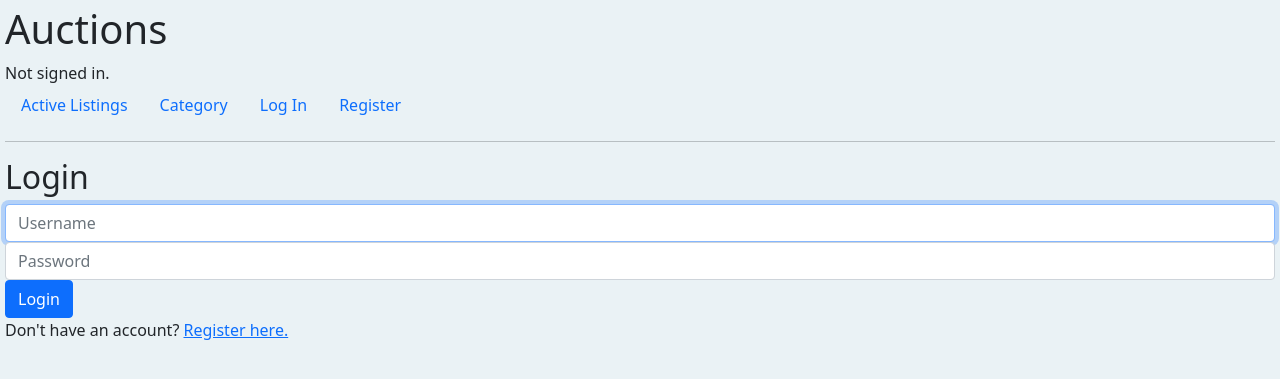
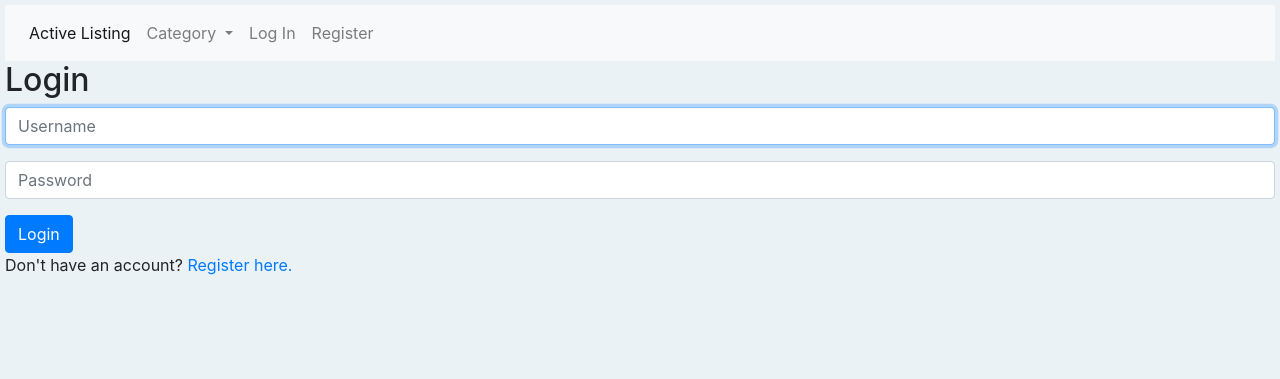
Before and after one commit to Commercewebapp/commerce, a Django app: a page that uses auctions/templates/auctions/layout.html in a window 1280 px wide. Shown: the top 379 px of the page. Run offline with Django 3.2, Linux system fonts and the light colour scheme; some libraries are stand-ins or nearby versions.

Commit message:
Redesign navigation bar

```diff
--- a/auctions/templates/auctions/layout.html
+++ b/auctions/templates/auctions/layout.html
@@ -7,47 +7,62 @@
     <meta charset="UTF-8">
     <meta content="width=device-width, initial-scale=1.0" name="viewport">
     <title>{% block title %}Auctions{% endblock %}</title>
-    <link href="https://cdn.jsdelivr.net/npm/bootstrap@5.0.0-beta1/dist/css/bootstrap.min.css" rel="stylesheet"
-        integrity="sha384-giJF6kkoqNQ00vy+HMDP7azOuL0xtbfIcaT9wjKHr8RbDVddVHyTfAAsrekwKmP1" crossorigin="anonymous">
     <link href="{% static 'auctions/styles.css' %}" rel="stylesheet">
     <link rel="shortcut icon" type="image/png" href="{% static 'favicon/jan.png' %}" />
+    <script src="https://code.jquery.com/jquery-3.2.1.slim.min.js" integrity="sha384-KJ3o2DKtIkvYIK3UENzmM7KCkRr/rE9/Qpg6aAZGJwFDMVNA/GpGFF93hXpG5KkN" crossorigin="anonymous"></script>
+    <script src="https://cdnjs.cloudflare.com/ajax/libs/popper.js/1.12.9/umd/popper.min.js" integrity="sha384-ApNbgh9B+Y1QKtv3Rn7W3mgPxhU9K/ScQsAP7hUibX39j7fakFPskvXusvfa0b4Q" crossorigin="anonymous"></script>
+    <script src="https://maxcdn.bootstrapcdn.com/bootstrap/4.0.0/js/bootstrap.min.js" integrity="sha384-JZR6Spejh4U02d8jOt6vLEHfe/JQGiRRSQQxSfFWpi1MquVdAyjUar5+76PVCmYl" crossorigin="anonymous"></script>
+    <link rel="stylesheet" href="https://maxcdn.bootstrapcdn.com/bootstrap/4.0.0/css/bootstrap.min.css" integrity="sha384-Gn5384xqQ1aoWXA+058RXPxPg6fy4IWvTNh0E263XmFcJlSAwiGgFAW/dAiS6JXm" crossorigin="anonymous">
 </head>
-
 <body>
-    <h1>Auctions</h1>
-    <div>
-        {% if user.is_authenticated %}
-        Signed in as <strong>{{ user.username }}</strong>.
-        {% else %}
-        Not signed in.
-        {% endif %}
+    <nav class="navbar navbar-expand-lg navbar-light bg-light">
+      <div class="collapse navbar-collapse" id="navbarSupportedContent">
+        <ul class="navbar-nav mr-auto">
+          <li class="nav-item active">
+            <a class="nav-link" href="{% url 'index' %}">Active Listing <span class="sr-only">(current)</span></a>
+          </li>
+          <li class="nav-item dropdown">
+            <a class="nav-link dropdown-toggle" href="#" id="navbarDropdown" role="button" data-toggle="dropdown" aria-haspopup="true" aria-expanded="false">
+              Category
+            </a>
+            <div class="dropdown-menu" aria-labelledby="navbarDropdown">
+              <a class="dropdown-item" href="{% url 'category_view' %}">All category</a>
+              <div class="dropdown-divider"></div>
+            {% for category in categories %}
+                <a class="dropdown-item" href="{% url 'each_category_listing' category.id %}">{{ category.name }}</a>
+            {% endfor %}
             </div>
-    <ul class="nav">
-        <li class="nav-item">
-            <a class="nav-link" href="{% url 'index' %}">Active Listings</a>
           </li>
-        <li class="nav-item">
-            <a class="nav-link" href="{% url 'category_view' %}">Category</a>
-        <li>
         {% if user.is_authenticated %}
           <li class="nav-item">
             <a class="nav-link" href="{% url 'hot_listing_view' %}">Hot Listing</a>
-        <li>
+          </li>
           <li class="nav-item">
             <a class="nav-link" href="{% url 'own_listing' %}">Own Listing</a>
-        <li>
+          </li>
             <li class="nav-item">
                 <a class="nav-link" href="{% url 'create_listing' %}">Create Listing</a>
-        <li>
+            </li>
             <li class="nav-item">
                 <a class="nav-link" href="{% url 'watchlist_view' %}">Watch List</a>
-        <li>
+            </li>
             <li class="nav-item">
                 <a class="nav-link" href="{% url 'close_bid_view' %}">Close Bid</a>
-        <li>
+            </li>
             <li class="nav-item">
                 <a class="nav-link" href="{% url 'logout' %}">Log Out</a>
             </li>
+        </ul>
+        <form class="form-inline my-2 my-lg-0" action="{% url 'search' %}" method="GET">
+          <input class="form-control mr-sm-2" type="search" name="q" placeholder="Search" aria-label="Search">
+          <button class="btn btn-outline-success my-2 my-sm-0" type="submit">Search</button>
+        </form>
+            {% if user.is_authenticated %}
+            <img src="{% static 'favicon/login_icon.png' %}" width="30">
+            <strong style="padding: 5px;">{{ user.username }}</strong>
+            {% else %}
+            <p>Not signed in.</p>
+            {% endif %}
         {% else %}
         <li class="nav-item">
             <a class="nav-link" href="{% url 'login' %}">Log In</a>
@@ -56,8 +71,8 @@
             <a class="nav-link" href="{% url 'register' %}">Register</a>
         </li>
         {% endif %}
-    </ul>
-    <hr>
+      </div>
+    </nav>
     {% block body %}
     {% endblock %}
 </body>
```
Lines whose indentation alone changed are shown as unchanged.
